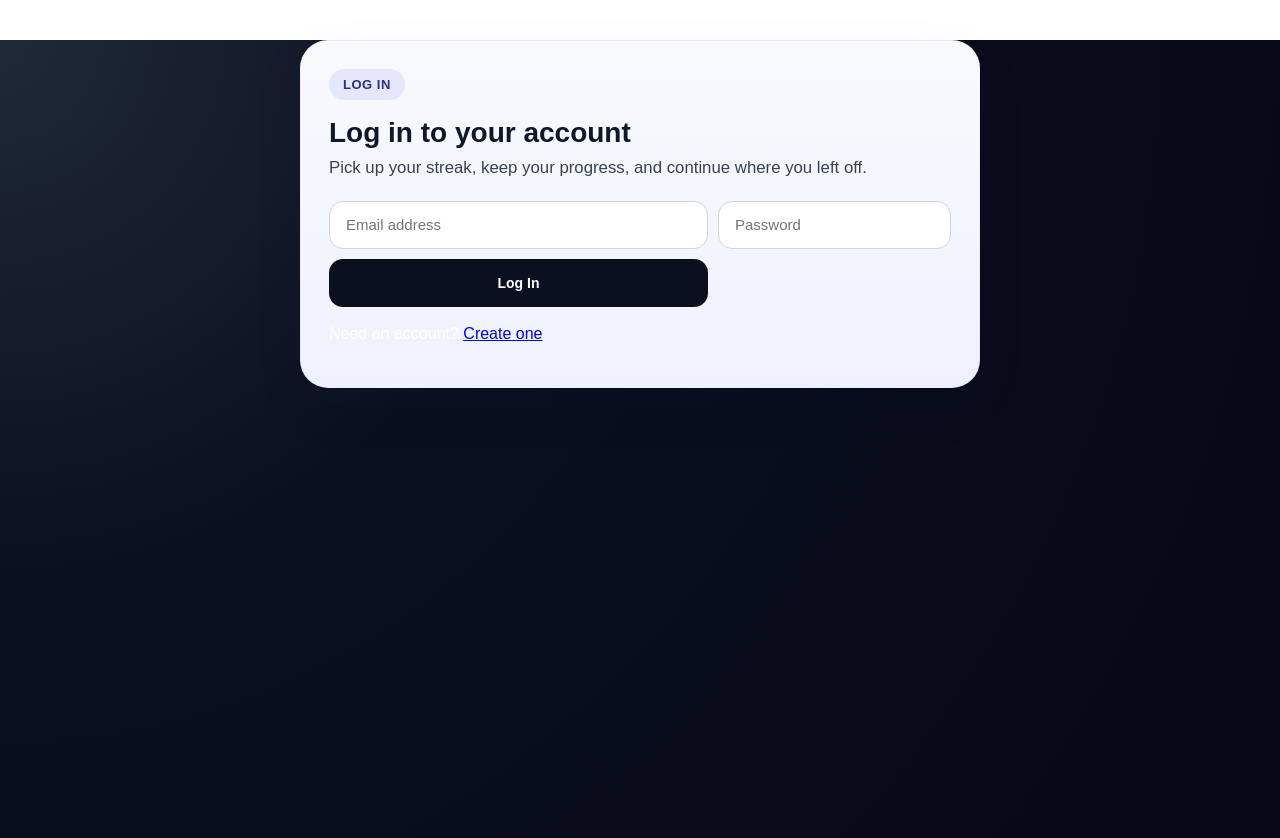
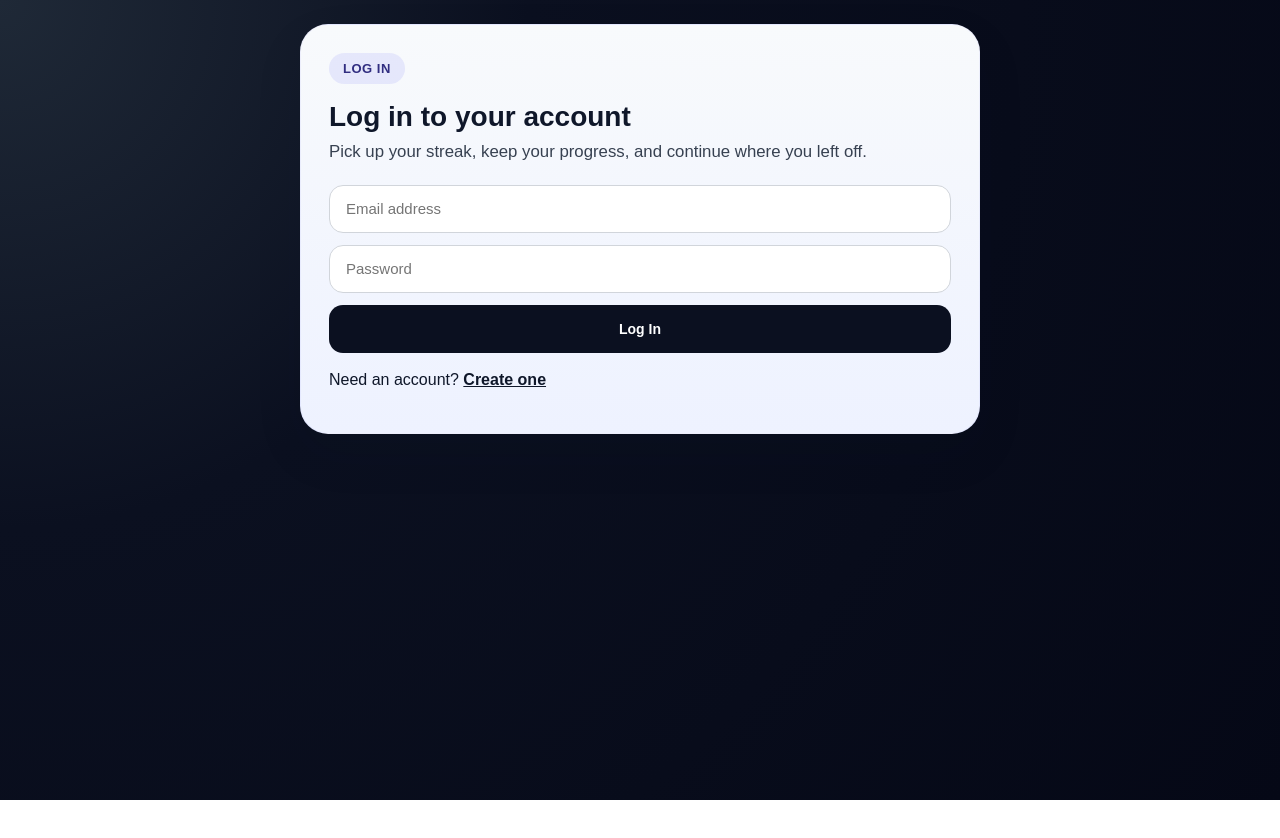
Before and after one commit to ryanc192/secretscanclub.com, a Next.js app: page /login in a window 1280 px wide. After the commit the page ends 800 px from the top, so only its background shows below. Built offline with nearby package versions, Linux system fonts and the light colour scheme.

Commit message:
Update page.tsx

```diff
--- a/app/login/page.tsx
+++ b/app/login/page.tsx
@@ -75,16 +75,46 @@ export default function LoginPage() {
   }
 
   return (
-    <main className="scan-page">
-      <div className="scan-wrap">
-        <section className="card-light" style={{ maxWidth: 680, margin: "40px auto" }}>
+    <main
+      className="scan-page"
+      style={{
+        minHeight: "100vh",
+        paddingTop: 0,
+        marginTop: 0,
+      }}
+    >
+      <div
+        className="scan-wrap"
+        style={{
+          paddingTop: 24,
+        }}
+      >
+        <section
+          className="card-light"
+          style={{
+            maxWidth: 680,
+            margin: "0 auto 40px auto",
+          }}
+        >
           <div className="pill-light">Log In</div>
+
           <h1 className="section-title">Log in to your account</h1>
+
           <p className="section-text-light">
             Pick up your streak, keep your progress, and continue where you left off.
           </p>
 
-          <form onSubmit={handleLogin} className="email-form" style={{ marginTop: 20, flexDirection: "column", alignItems: "stretch" }}>
+          <form
+            onSubmit={handleLogin}
+            className="email-form"
+            style={{
+              marginTop: 20,
+              display: "flex",
+              flexDirection: "column",
+              alignItems: "stretch",
+              gap: 12,
+            }}
+          >
             <input
               type="email"
               className="email-input"
@@ -112,8 +142,25 @@ export default function LoginPage() {
             </div>
           ) : null}
 
-          <p style={{ marginTop: 18 }}>
-            Need an account? <Link href="/signup">Create one</Link>
+          {/* ✅ FIXED TEXT COLOR */}
+          <p
+            style={{
+              marginTop: 18,
+              color: "#0f172a", // dark text
+              fontWeight: 500,
+            }}
+          >
+            Need an account?{" "}
+            <Link
+              href="/signup"
+              style={{
+                color: "#0f172a",
+                fontWeight: 700,
+                textDecoration: "underline",
+              }}
+            >
+              Create one
+            </Link>
           </p>
         </section>
       </div>
```
